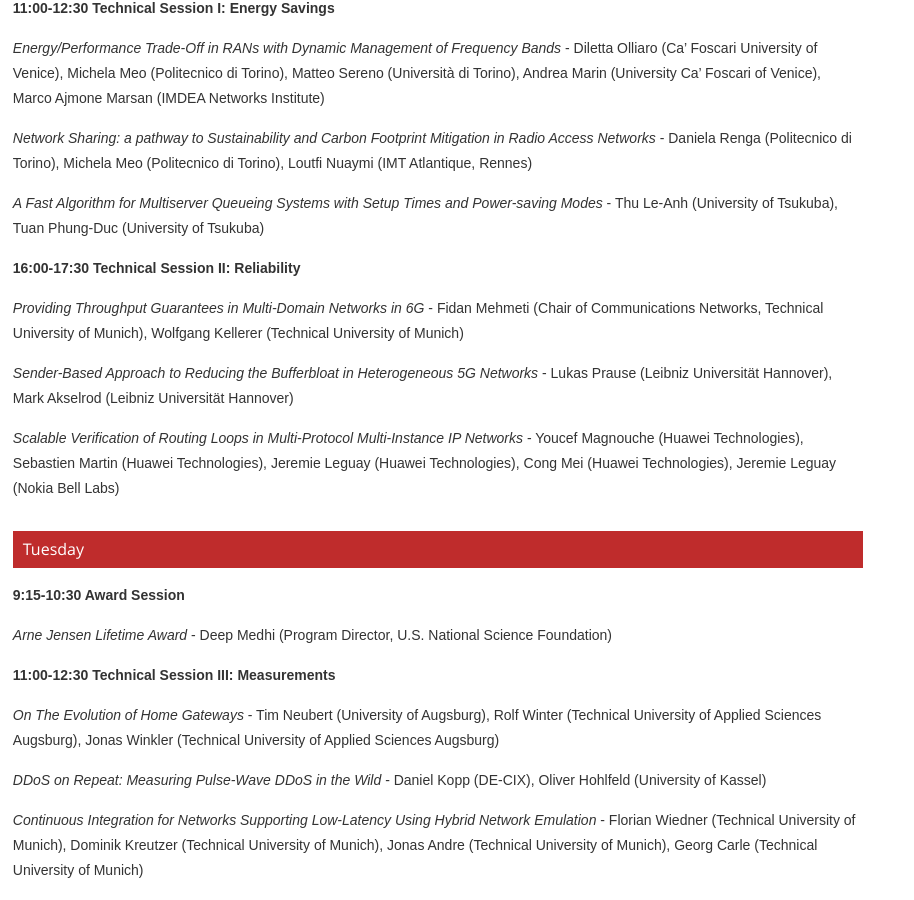
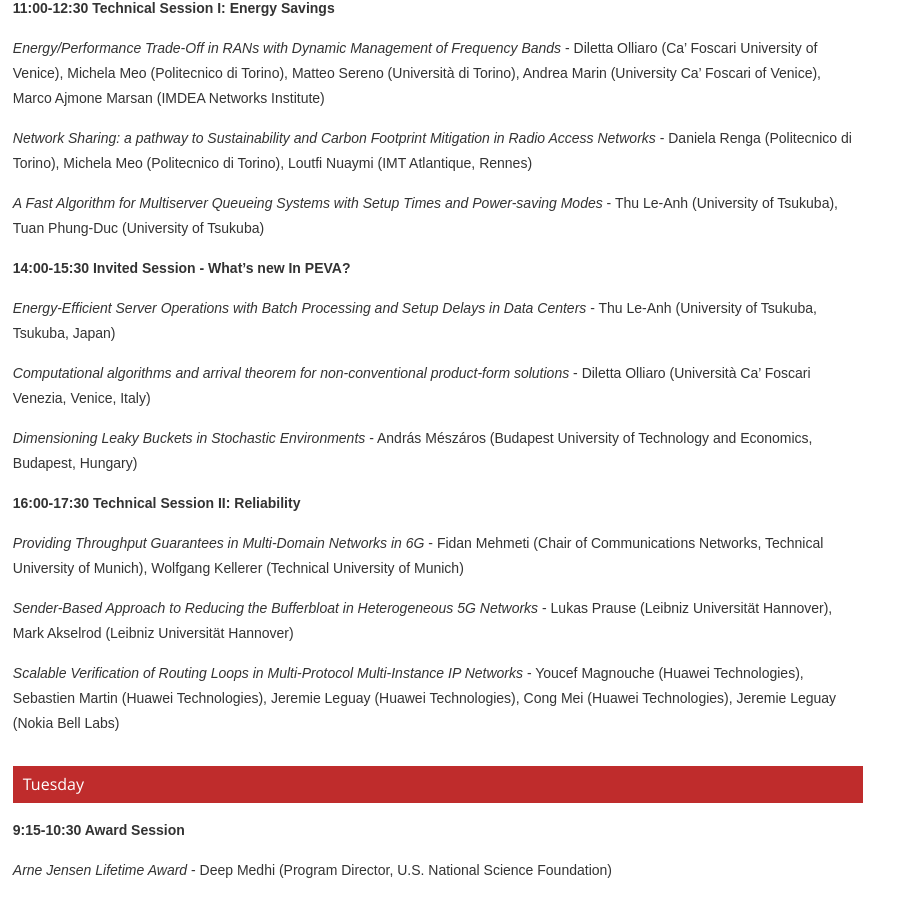
Before and after one commit to ohohlfeld/itc36, a Jekyll site: the page built from program.md, in a window 1280 px wide and 900 px high, scrolled down 1333 px. Shown: the whole window, without its empty margins (0-914 px from the left). Built offline with Jekyll 4.4.1, drawn with Linux system fonts in a browser that asks for light colours.

Commit message:
update program

```diff
--- a/program.md
+++ b/program.md
@@ -29,6 +29,14 @@ _Network Sharing: a pathway to Sustainability and Carbon Footprint Mitigation in
 
 _A Fast Algorithm for Multiserver Queueing Systems with Setup Times and Power-saving Modes_ - Thu Le-Anh (University of Tsukuba), Tuan Phung-Duc (University of Tsukuba)
 
+
+**14:00-15:30 Invited Session - What's new In PEVA?**
+
+_Energy-Efficient Server Operations with Batch Processing and Setup Delays in Data Centers_ - Thu Le-Anh (University of Tsukuba, Tsukuba, Japan)
+
+_Computational algorithms and arrival theorem for non-conventional product-form solutions_ - Diletta Olliaro (Università Ca’ Foscari Venezia, Venice, Italy)
+
+_Dimensioning Leaky Buckets in Stochastic Environments_ - András Mészáros (Budapest University of Technology and Economics, Budapest, Hungary)
 
 **16:00-17:30 Technical Session II: Reliability**
 
```
